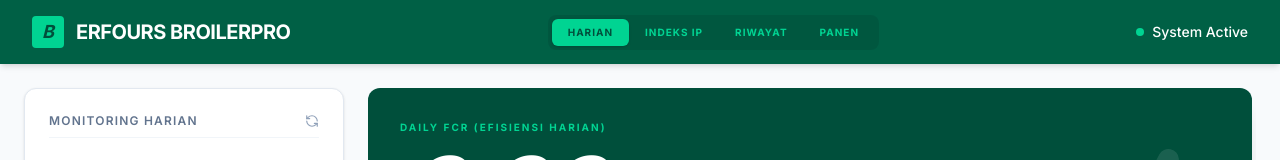
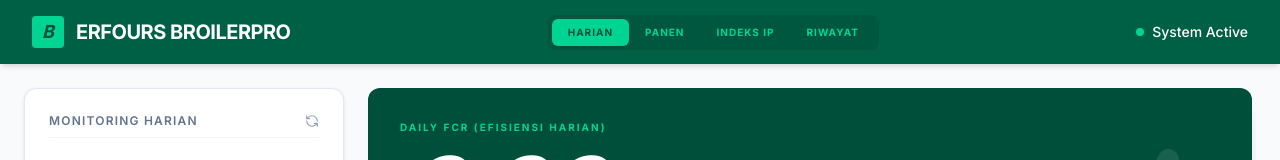
Before and after one commit to kansas1295/erfours-FCR, a React (Vite) app: page / in a window 1280 px wide. Shown: the top 160 px of the page. Built offline with nearby package versions, Linux system fonts and the light colour scheme.

Commit message:
feat: Add harvest view button
Adds a new button to the navigation bar to switch to the 'harvest' view, allowing users to access harvest-related data.

```diff
--- a/src/App.tsx
+++ b/src/App.tsx
@@ -491,6 +491,12 @@ export default function App() {
             Harian
           </button>
           <button
+            onClick={() => setView('harvest')}
+            className={`px-4 py-1.5 rounded-md text-[10px] font-black uppercase tracking-widest transition-all ${view === 'harvest' ? 'bg-emerald-400 text-emerald-900 shadow-sm' : 'text-emerald-400 hover:text-white'}`}
+          >
+            Panen
+          </button>
+          <button
             onClick={() => setView('cumulative')}
             className={`px-4 py-1.5 rounded-md text-[10px] font-black uppercase tracking-widest transition-all ${view === 'cumulative' ? 'bg-emerald-400 text-emerald-900 shadow-sm' : 'text-emerald-400 hover:text-white'}`}
           >
@@ -501,12 +507,6 @@ export default function App() {
             className={`px-4 py-1.5 rounded-md text-[10px] font-black uppercase tracking-widest transition-all ${view === 'history' ? 'bg-emerald-400 text-emerald-900 shadow-sm' : 'text-emerald-400 hover:text-white'}`}
           >
             Riwayat
-          </button>
-          <button
-            onClick={() => setView('harvest')}
-            className={`px-4 py-1.5 rounded-md text-[10px] font-black uppercase tracking-widest transition-all ${view === 'harvest' ? 'bg-emerald-400 text-emerald-900 shadow-sm' : 'text-emerald-400 hover:text-white'}`}
-          >
-            Panen
           </button>
         </nav>
 
```
